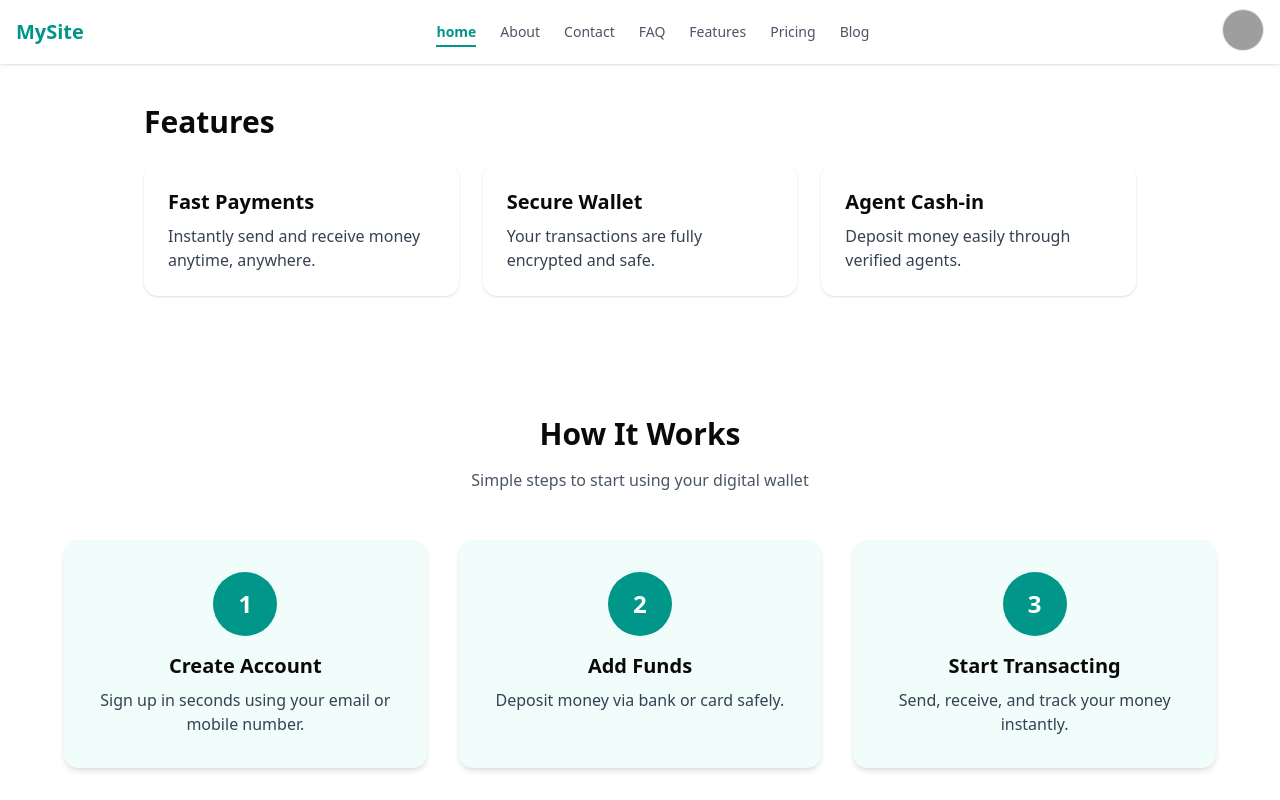
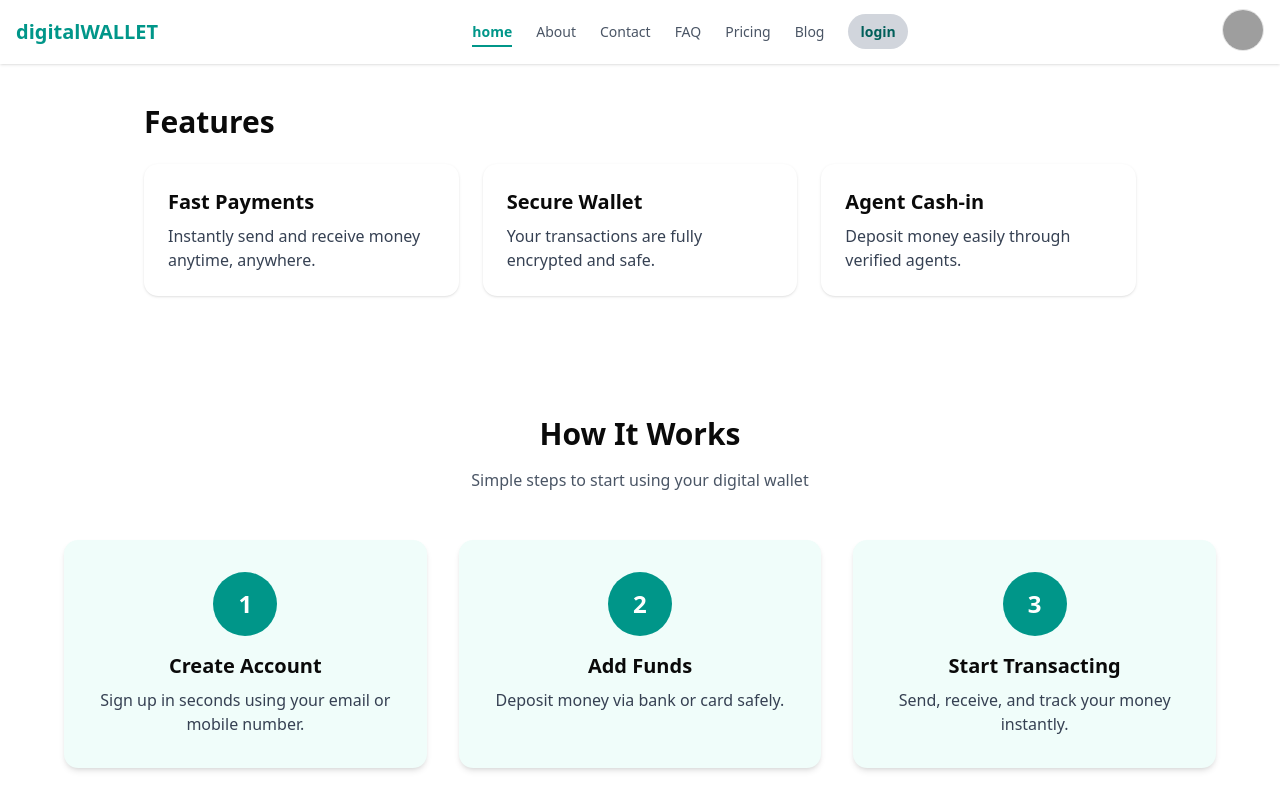
Before and after one commit to Joynal-Abedin85/client-digital-wallet, a React (Vite) app: page / in a window 1280 px wide. Shown: the top 800 px of the page. Built offline with nearby package versions, Linux system fonts and the light colour scheme; grey boxes are pictures that could not be loaded.

Commit message:
fix error

```diff
--- a/index.html
+++ b/index.html
@@ -4,7 +4,7 @@
     <meta charset="UTF-8" />
     <link rel="icon" type="image/svg+xml" href="https://cdn-icons-png.flaticon.com/512/6805/6805105.png" />
     <meta name="viewport" content="width=device-width, initial-scale=1.0" />
-    <title>vite-project</title>
+    <title>wallet</title>
   </head>
   <body>
     <div id="root"></div>
--- a/src/components/Navbar.tsx
+++ b/src/components/Navbar.tsx
@@ -15,9 +15,9 @@ const Navbar = () => {
     { label: "About", path: "/about" },
     { label: "Contact", path: "/contect" },
     { label: "FAQ", path: "/faq" },
-    { label: "Features", path: "/features" },
     { label: "Pricing", path: "/pricing" },
     { label: "Blog", path: "/blog" },
+    { label: "login", path: "/login" , className: "text-blue-600"},
   ];
 
     const isActiveRoute = (path: string) => {
@@ -47,7 +47,7 @@ const Navbar = () => {
 
         {/* Logo */}
         <Link to="/" className="text-teal-600 font-bold text-xl">
-          MySite
+          digitalWALLET
         </Link>
 
         {/* Desktop Menu */}
@@ -61,7 +61,7 @@ const Navbar = () => {
                     isActiveRoute(item.path)
                       ? "text-teal-600 font-semibold border-b-2 border-teal-600 pb-1"
                       : "text-gray-600 hover:text-gray-800"
-                  }`}
+                  } ${item.label === "login" ? "text-teal-800 bg-gray-300 py-2 px-3 rounded-full font-bold" : ""}`}
                 >
                   {item.label}
                 </Link>
@@ -79,7 +79,7 @@ const Navbar = () => {
               className="rounded-full border overflow-hidden"
             >
               <img
-                src="https://images.unsplash.com/photo-1438761681033-6461ffad8d80?q=80"
+                src="https://png.pngtree.com/png-clipart/20220911/original/pngtree-menu-button-3d-icon-render-png-image_8541911.png"
                 className="w-10 h-10 object-cover"
                 alt="profile"
               />
```
